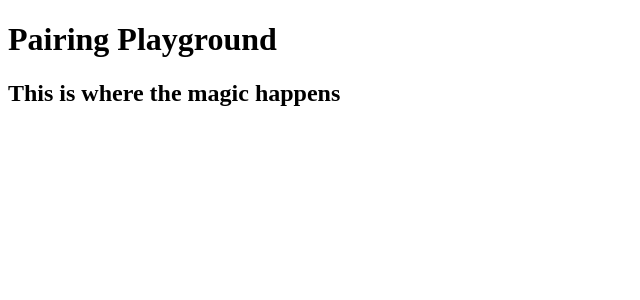
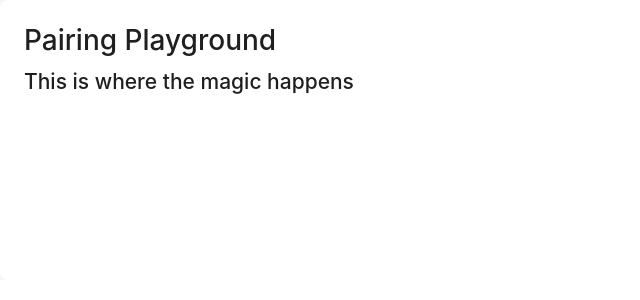
Before and after one commit to themartec/pairing-playground, a React (Vite) app: page / in a window 1280 px wide. Shown: the top 300 px of the page, without its empty margins (0-640 px from the left). Built offline with nearby package versions, Linux system fonts and the light colour scheme.

Commit message:
Add  🐜 ant.design 🪮 and styled components

```diff
--- a/package.json
+++ b/package.json
@@ -20,19 +20,23 @@
   "author": "",
   "license": "ISC",
   "dependencies": {
+    "antd": "^5.26.6",
     "express": "^5.1.0",
     "react": "^19.1.1",
-    "react-dom": "^19.1.1"
+    "react-dom": "^19.1.1",
+    "styled-components": "^6.1.19"
   },
   "devDependencies": {
     "@playwright/test": "^1.54.1",
     "@testing-library/jest-dom": "^6.6.4",
     "@testing-library/react": "^16.3.0",
+    "@types/antd": "^0.12.32",
     "@types/express": "^5.0.3",
     "@types/jest-axe": "^3.5.9",
     "@types/node": "^24.1.0",
     "@types/react": "^19.1.8",
     "@types/react-dom": "^19.1.6",
+    "@types/styled-components": "^5.1.34",
     "@typescript-eslint/eslint-plugin": "^7.18.0",
     "@typescript-eslint/parser": "^7.18.0",
     "@vitejs/plugin-react": "^4.7.0",
--- /dev/null
+++ b/src/components/LandingPage.styles.ts
@@ -0,0 +1,15 @@
+import styled from "styled-components";
+import Layout from "antd/es/layout";
+
+const StyledContent = styled(Layout.Content)<{
+  background: string;
+  borderradius: number;
+}>`
+  padding: 24px;
+  margin: 0;
+  min-height: 280px;
+  background: ${({ background }) => background};
+  border-radius: ${({ borderradius }) => borderradius}px;
+`;
+
+export default StyledContent;
--- a/src/components/LandingPage.tsx
+++ b/src/components/LandingPage.tsx
@@ -1,10 +1,22 @@
 import React from "react";
+import Layout from "antd/es/layout";
+import theme from "antd/es/theme";
+import StyledContent from "./LandingPage.styles";
 
 export default function LandingPage() {
+  const {
+    token: { colorBgContainer, borderRadiusLG },
+  } = theme.useToken();
+
   return (
-    <>
-      <h1>Pairing Playground</h1>
-      <h2>This is where the magic happens</h2>
-    </>
+    <Layout>
+      <StyledContent
+        background={colorBgContainer}
+        borderradius={borderRadiusLG}
+      >
+        <h1>Pairing Playground</h1>
+        <h2>This is where the magic happens</h2>
+      </StyledContent>
+    </Layout>
   );
 }
--- a/src/main.tsx
+++ b/src/main.tsx
@@ -1,6 +1,7 @@
 import React from "react";
 import ReactDOM from "react-dom/client";
 import App from "./App";
+import "antd/dist/reset.css";
 
 ReactDOM.createRoot(document.getElementById("root")!).render(
   <React.StrictMode>
```
Also changed, not shown: 3 other files (tests, documents, lock files or other folders).
